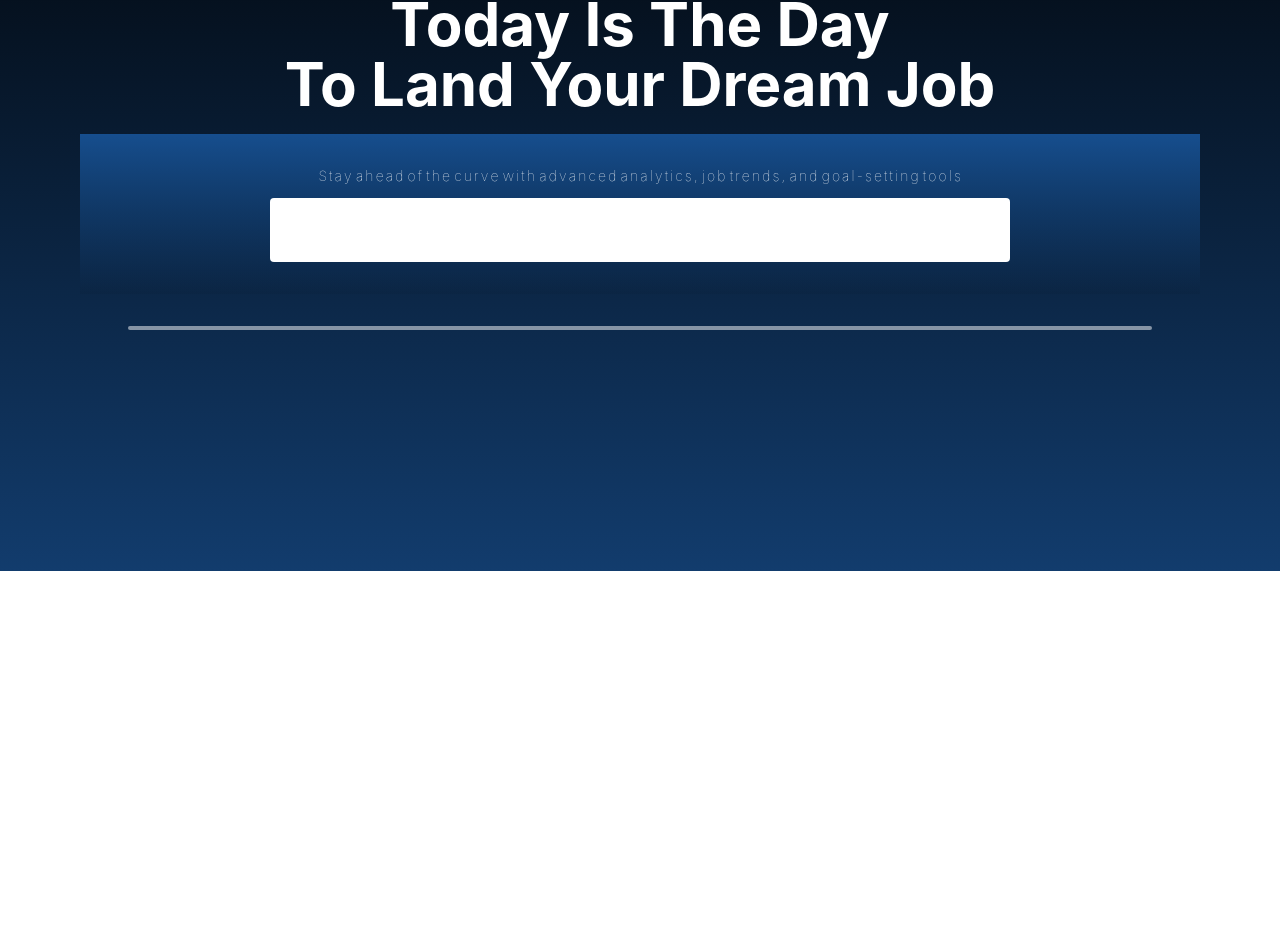
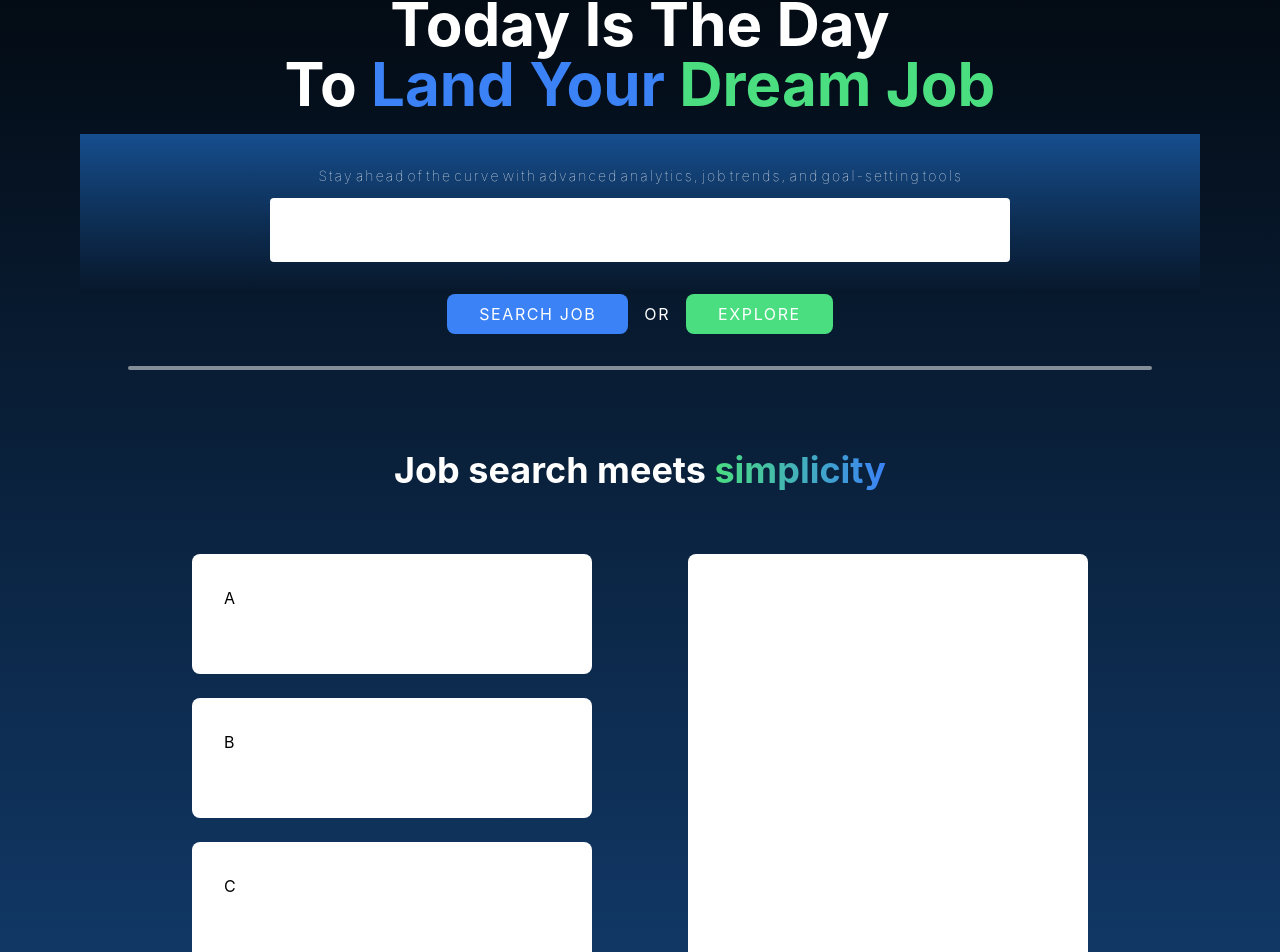
Before and after one commit to techskillsync/skillsync-suprema, a React (Create React App) app in the folder client/: page / in a window 1280 px wide. Shown: the part 229-1181 px from the top of the page. Before the commit the page ends 800 px from the top, so only its background shows below. Built offline with nearby package versions, Linux system fonts and the light colour scheme.

Commit message:
Further UI Improvements

```diff
--- a/client/src/components/LandingPage/Hero.jsx
+++ b/client/src/components/LandingPage/Hero.jsx
@@ -5,9 +5,15 @@ const Hero = () => {
     "Stay ahead of the curve with advanced analytics, job trends, and goal-setting tools";
   const byLineChars = byLine.split("");
   return (
-    <div className="pt-36 p-8 text-center text-white text-6xl font-bold">
-      <h1>Today Is The Day</h1>
-      <h1>To Land Your Dream Job</h1>
+    <div className="pt-36 p-8 text-center text-white">
+      <div className="text-6xl font-bold">
+        <h1>Today Is The Day</h1>
+        <h1>
+          To{" "}
+          <span className="text-blue-500">Land Your</span>{" "}
+          <span className="text-green-400">Dream Job</span>
+        </h1>
+      </div>
       <div className="mt-5 mx-12 p-8 w-auto bg-gradient-to-b from-[#164e8e] to-black/5">
         <h4 className="md:max-w-[70%] mx-auto px-12 flex justify-between text-sm font-thin">
           {byLineChars.map((char, index) => (
@@ -16,6 +22,11 @@ const Hero = () => {
         </h4>
         <div className="text-2xl mt-3 mx-auto font-bold bg-white p-8 rounded md:max-w-[70%]"></div>
       </div>
+      <div className="flex flex-row md:space-x-4 tracking-widest text-white justify-center">
+        <button className="bg-blue-500 hover:bg-blue-700 py-2 px-8 rounded-lg transition-bg duration-300">SEARCH JOB</button>
+        <h3 className="py-2">OR</h3>
+        <button className="bg-green-400 hover:bg-green-600 py-2 px-8 rounded-lg transition-bg duration-300">EXPLORE</button>
+      </div>
     </div>
   );
 };
--- a/client/src/components/LandingPage/LandingPage.jsx
+++ b/client/src/components/LandingPage/LandingPage.jsx
@@ -3,6 +3,7 @@ import Navbar from '../Navbar';
 import Hero from './Hero';
 import PdfResumeUpload from '../arman/pdfResumeUpload';
 import Spacer from '../Spacer';
+import SimplicitySection from './SimplicitySection';
 
 const LandingPage = () => {
     return (
@@ -10,6 +11,7 @@ const LandingPage = () => {
             <Navbar></Navbar>
             <Hero></Hero>
             <Spacer></Spacer>
+            <SimplicitySection />
         </div>
     );
 };
--- /dev/null
+++ b/client/src/components/LandingPage/SimplicitySection.jsx
@@ -0,0 +1,28 @@
+import React from "react";
+
+const SimplicitySection = () => {
+  return (
+    <div className="py-20 md:max-w-[70%] mx-auto">
+      <h1 className="text-4xl text-white font-bold text-center">
+        Job search meets{" "}
+        <span className="bg-clip-text text-transparent bg-gradient-to-r from-green-400 to-blue-500">
+          simplicity
+        </span>
+      </h1>
+      <div className="flex flex-row mt-16 md:space-x-24">
+        <div className="flex-col w-1/2 space-y-6">
+          {["A", "B", "C"].map((letter) => (
+            <div className="rounded-lg bg-white p-8 min-h-[120px]">
+              {letter}
+            </div>
+          ))}
+        </div>
+        <div className="flex-col w-1/2">
+          <div className="rounded-lg bg-white p-8 h-full"></div>
+        </div>
+      </div>
+    </div>
+  );
+};
+
+export default SimplicitySection;
--- a/client/src/components/Navbar.jsx
+++ b/client/src/components/Navbar.jsx
@@ -34,7 +34,7 @@ const Navbar = ({ logIn, signUp }) => {
 
   return (
     <nav
-      className={`bg-white dark:bg-black sticky top-0 z-20 transition-shadow ${
+      className={`bg-white dark:bg-black sticky top-0 z-20 transition-shadow duration-300 ${
         hasShadow ? "shadow-lg dark:shadow-white/50 dark:shadow-sm" : ""
       }`}
     >
--- a/client/tailwind.config.js
+++ b/client/tailwind.config.js
@@ -2,7 +2,23 @@
 module.exports = {
   content: ["./public/index.html", "./src/**/*.{html,js,jsx,ts,tsx}"],
   theme: {
-    extend: {},
+    extend: {
+      backgroundImage: (theme) => ({
+        "gradient-radial": "radial-gradient(var(--tw-gradient-stops))",
+        "gradient-linear":
+          "linear-gradient(var(--tw-gradient-angle), var(--tw-gradient-stops))",
+        "gradient-conic": "conic-gradient(var(--tw-gradient-stops))",
+      }),
+      backgroundClip: {
+        text: "text",
+      },
+    },
+  },
+  variants: {
+    extend: {
+      backgroundImage: ["hover", "focus"],
+      backgroundClip: ["hover", "focus"],
+    },
   },
   plugins: [],
-}
+};
```
